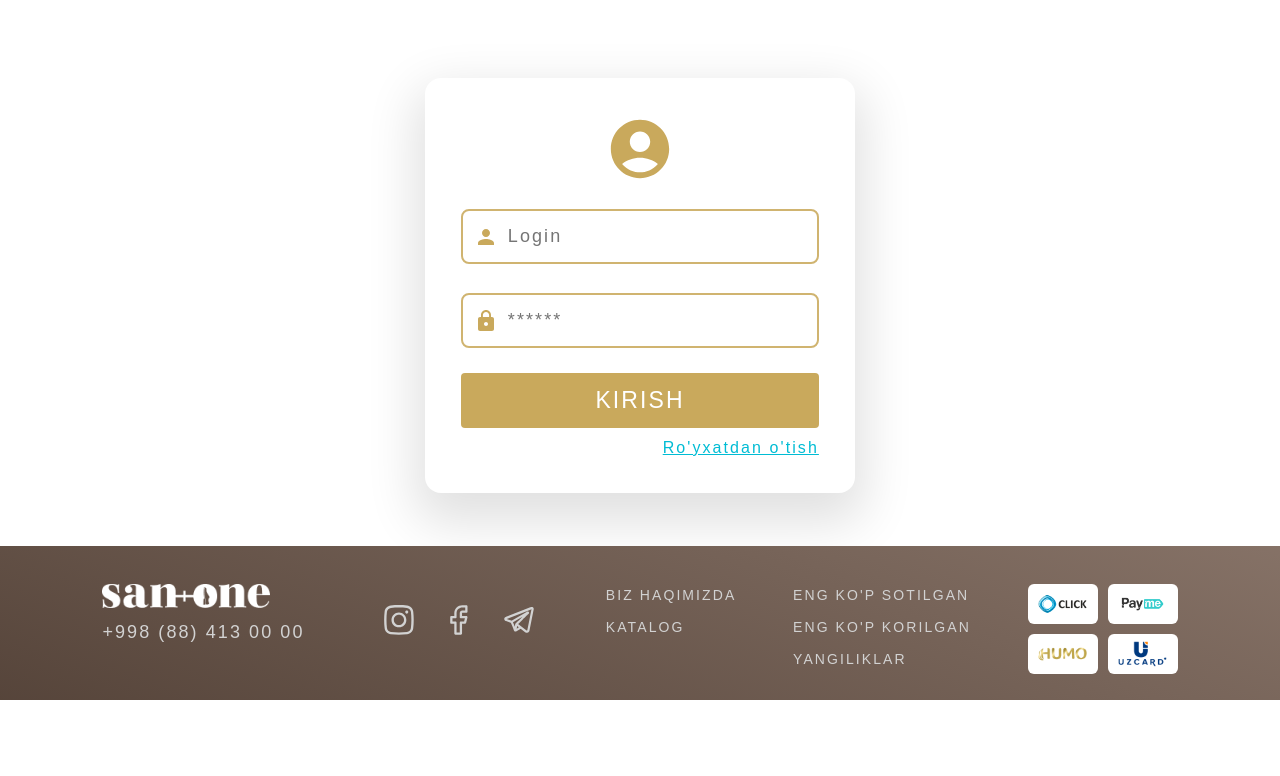
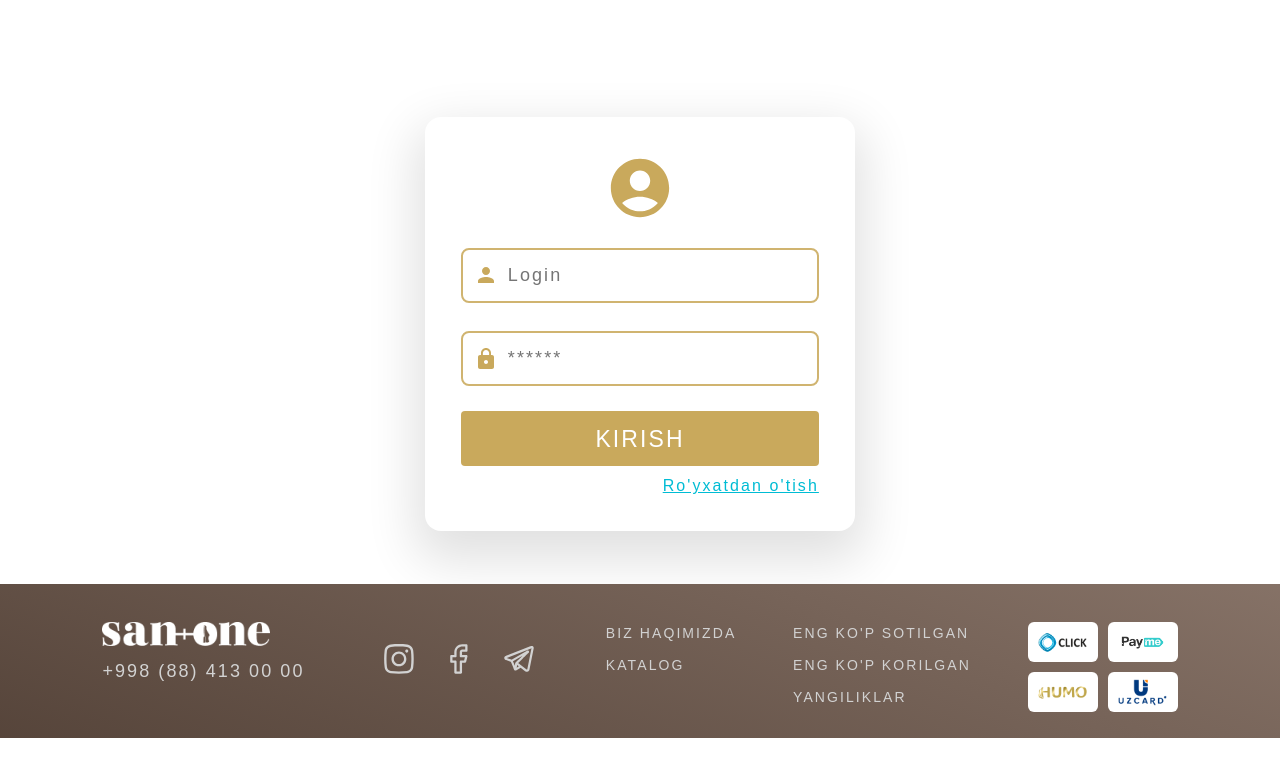
Before and after one commit to hasanboy2008/Progect-SAN-ONE, a React (Create React App) app: page /signin in a window 1280 px wide. Shown: the top 776 px of the page. Built offline with nearby package versions, Linux system fonts and the light colour scheme; no server answers.

Commit message:
tugadiiiii

```diff
--- a/src/pages/Register/siginup.css
+++ b/src/pages/Register/siginup.css
@@ -7,7 +7,7 @@
   align-items: center;
   overflow: hidden !important;
   padding: 3%;
-  margin-top: 2%;
+  margin-top: 5%;
 }
 
 #login-for-user {
```
